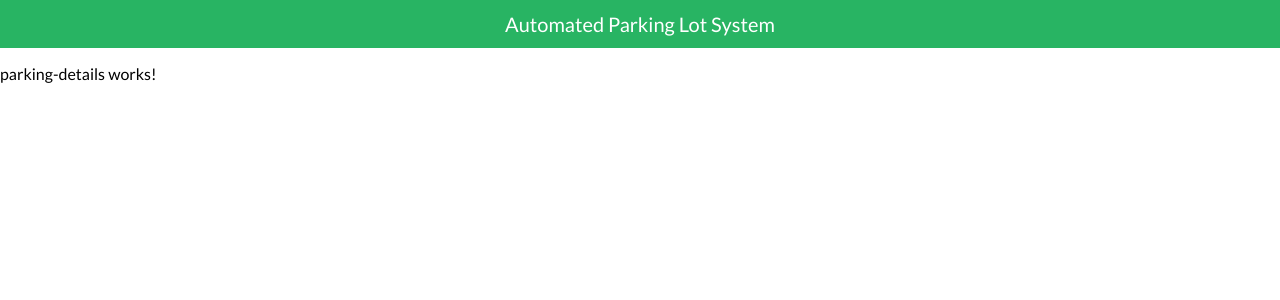
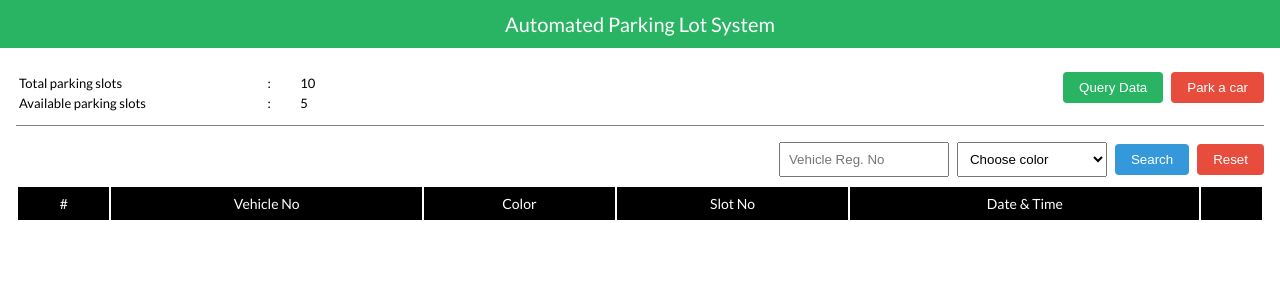
Before and after one commit to akhil47/automatic-parking, an Angular app: page /parking-lot in a window 1280 px wide. Shown: the top 300 px of the page. Built offline with nearby package versions, Linux system fonts and the light colour scheme.

Commit message:
Adding service

```diff
--- /dev/null
+++ b/src/app/default-parked-cars.ts
@@ -0,0 +1,27 @@
+export const defaultParkedCars = [
+    {
+        vehicleNo: 'KA-XY-1234',
+        color: 'Red',
+        date: new Date()
+      },
+      {
+        vehicleNo: 'KA-XY-4312',
+        color: 'Yellow',
+        date: new Date()
+      },
+      {
+        vehicleNo: 'KA-XY-5634',
+        color: 'Blue',
+        date: new Date()
+      },
+      {
+        vehicleNo: 'KA-XY-1294',
+        color: 'Red',
+        date: new Date()
+      },
+      {
+        vehicleNo: 'KA-XY-1034',
+        color: 'Purple',
+        date: new Date()
+      }
+]
--- a/src/app/landing-page/landing-page.component.html
+++ b/src/app/landing-page/landing-page.component.html
@@ -4,9 +4,9 @@
             <p id="header-text">Create a new parking lot</p>
             <div id="seperator"></div>
             <label>No. of parking slots</label>
-            <input type="number" name="noOfSlots" #slots="ngModel" required>
+            <input type="number" name="noOfSlots" ngModel required>
             <label>No. of cars parked</label>
-            <input type="number" name="noOfCars" #cars="ngModel" required>
+            <input type="number" name="noOfCars" ngModel required>
             <button [disabled]="!f.valid" id="submit-btn" type="submit">Create</button>
         </form>
     </div>
--- a/src/app/landing-page/landing-page.component.ts
+++ b/src/app/landing-page/landing-page.component.ts
@@ -1,6 +1,7 @@
 import { Component, OnInit } from '@angular/core';
 import { NgForm } from '@angular/forms';
 import { Router } from '@angular/router';
+import { ParkingService } from '../parking.service';
 
 @Component({
   selector: 'app-landing-page',
@@ -9,13 +10,17 @@ import { Router } from '@angular/router';
 })
 export class LandingPageComponent implements OnInit {
 
-  constructor(private router: Router) { }
+  constructor(private router: Router, private parkingService: ParkingService) { }
 
   ngOnInit(): void {
   }
 
   createNewParkingLot(form: NgForm){
-    console.log(form.value)
+    let totalSlots = form.value.noOfSlots
+    let occupiedSlots = form.value.noOfCars
+
+    this.parkingService.createParkingLot(totalSlots, occupiedSlots)
+
     this.router.navigate(['/parking-lot'])
   }
 }
--- a/src/app/parking-details/parking-details.component.css
+++ b/src/app/parking-details/parking-details.component.css
@@ -0,0 +1,95 @@
+#main-container{
+    margin-top: 8px;
+    padding: 16px;
+}
+/* Stats container CSS */
+#stats-container{
+    width: 50%;
+    display: inline-block;
+}
+td{
+    font-size: 13px;
+}
+.stats-cell-1{
+    width: 40%;
+}
+.stats-cell-2{
+    width: 5%;
+}
+.stats-cell-3{
+    width: 55%;
+}
+/* Query data & park car related CSS */
+#btns-container{
+    vertical-align: top;
+    width: 50%;
+    display: inline-block;
+    text-align: right;
+}
+button{
+    cursor: pointer;
+    border: none;
+    text-decoration: none;
+    padding: 8px 16px;
+    border-radius: 4px;
+}
+/* button:disabled{
+    cursor: not-allowed;
+    background-color: rgba(40, 180, 99, 0.5);
+} */
+#query-btn{
+    background-color: #28B463;
+    color: white;
+    margin-right: 8px;
+}
+#park-btn{
+    background-color: #E74C3C;
+    color: white;
+}
+#seperator{
+    height: 1px;
+    margin-top: 8px;
+    margin-bottom: 16px;
+    background-color: grey;
+}
+/* Parking lot filters related CSS */
+#parking-details-filters{
+    /* background-color: green; */
+    text-align: right;
+}
+.ip-field{
+    padding: 8px;
+    /* border-radius: 4px; */
+    width: 150px;
+    margin-right: 8px;
+}
+#search-btn{
+    background-color: #3498DB;
+    color: white;
+    margin-right: 8px;
+}
+#reset-btn{
+    background-color: #E74C3C;
+    color: white;
+}
+
+/* Parking lot details related CSS */
+#parking-details-container{
+    margin-top: 8px;
+}
+th{
+    background-color: black;
+    color: white;
+    font-size: 14px;
+    font-weight: normal;
+    padding: 8px;
+    cursor: pointer;
+}
+.car-details-cell{
+    text-align: center;
+    padding: 8px;
+}
+#remove-btn{
+    background-color: #F1C40F;
+    color: black;
+}
--- a/src/app/parking-details/parking-details.component.html
+++ b/src/app/parking-details/parking-details.component.html
@@ -1 +1,54 @@
-<p>parking-details works!</p>
+<div id="main-container">
+    <div id="stats-container">
+        <table style="width: 100%;">
+            <tr>
+                <td class="stats-cell-1">Total parking slots</td>
+                <td class="stats-cell-2">:</td>
+                <td class="stats-cell-3">{{10}}</td>
+            </tr>
+            <tr>
+                <td class="stats-cell-1">Available parking slots</td>
+                <td class="stats-cell-2">:</td>
+                <td class="stats-cell-3">{{5}}</td>
+            </tr>
+        </table>
+    </div>
+    <div id="btns-container">
+        <button id="query-btn">Query Data</button>
+        <button id="park-btn">Park a car</button>
+    </div>
+    <div id="seperator"></div>
+    <div id="parking-details-filters">
+        <form (ngSubmit)="searchCars(f)" #f="ngForm">
+            <input class="ip-field" type="text" name="regNo" placeholder="Vehicle Reg. No" ngModel>
+            <select name="color" id="color-select" class="ip-field" [ngModel]="selectedColor">
+                <option value="red">Red</option>
+                <option value="red">Green</option>
+                <option value="red">Blue</option>
+                <option value="default" selected disabled hidden>Choose color</option>
+            </select>
+            <button id="search-btn" type="submit">Search</button>
+            <button id="reset-btn" type="button" (click)="resetFilters(f)">Reset</button>
+        </form>
+    </div>
+    <div id="parking-details-container">
+        <table style="width: 100%;">
+            <tr>
+                <th>#</th>
+                <th>Vehicle No</th>
+                <th>Color</th>
+                <th>Slot No</th>
+                <th>Date & Time</th>
+                <th></th>
+            </tr>
+            <tr *ngFor="let car of carsParked; let i = index;">
+                <td class="car-details-cell">{{i + 1}}</td>
+                <td class="car-details-cell">{{car.vehicleNo}}</td>
+                <td class="car-details-cell">{{car.color}}</td>
+                <td class="car-details-cell">{{car.slotNo}}</td>
+                <td class="car-details-cell">{{car.date | date: 'dd MMM yyyy, hh:mm a'}}</td>
+                <td class="car-details-cell"><button id="remove-btn">Remove</button></td>
+            </tr>
+        </table>
+    </div>
+</div>
--- a/src/app/parking-details/parking-details.component.ts
+++ b/src/app/parking-details/parking-details.component.ts
@@ -1,4 +1,6 @@
 import { Component, OnInit } from '@angular/core';
+import { NgForm } from '@angular/forms';
+import { ParkingService } from '../parking.service';
 
 @Component({
   selector: 'app-parking-details',
@@ -7,9 +9,22 @@ import { Component, OnInit } from '@angular/core';
 })
 export class ParkingDetailsComponent implements OnInit {
 
-  constructor() { }
+  carsParked = []
+  selectedColor = 'default'
+
+  constructor(private parkingService: ParkingService) { }
 
   ngOnInit(): void {
+    this.carsParked = this.parkingService.getParkedCars()
+  }
+  searchCars(f: NgForm){
+    console.log(f.value)
+  }
+  resetFilters(f: NgForm){
+    f.resetForm({
+      regNo: '',
+      color: 'default'
+    })
   }
 
 }
--- /dev/null
+++ b/src/app/parking.service.ts
@@ -0,0 +1,37 @@
+import { Injectable } from '@angular/core';
+import { defaultParkedCars } from './default-parked-cars'
+
+@Injectable({
+  providedIn: 'root'
+})
+export class ParkingService {
+
+  private totalSlots = 0
+  private occupiedSlots = 0
+
+  private parkedCarsList = []
+  private freeSlots = []
+
+  constructor() {}
+
+  createParkingLot(totalSlots, occupiedSlots){
+    this.parkedCarsList = []
+
+    this.totalSlots = totalSlots
+    this.occupiedSlots = occupiedSlots
+
+    for(let i = 0; i < this.totalSlots; i++){
+      this.freeSlots.push(i + 1)
+    }
+
+    for(let i = 0; i < this.occupiedSlots; i++){
+      let slot = {slotNo: this.freeSlots.shift()}
+      this.parkedCarsList.push({...defaultParkedCars[i % 5], ...slot})
+    }
+
+    console.log(this.totalSlots, this.occupiedSlots, this.parkedCarsList, this.freeSlots)
+  }
+  getParkedCars(){
+    return [...this.parkedCarsList]
+  }
+}
```
